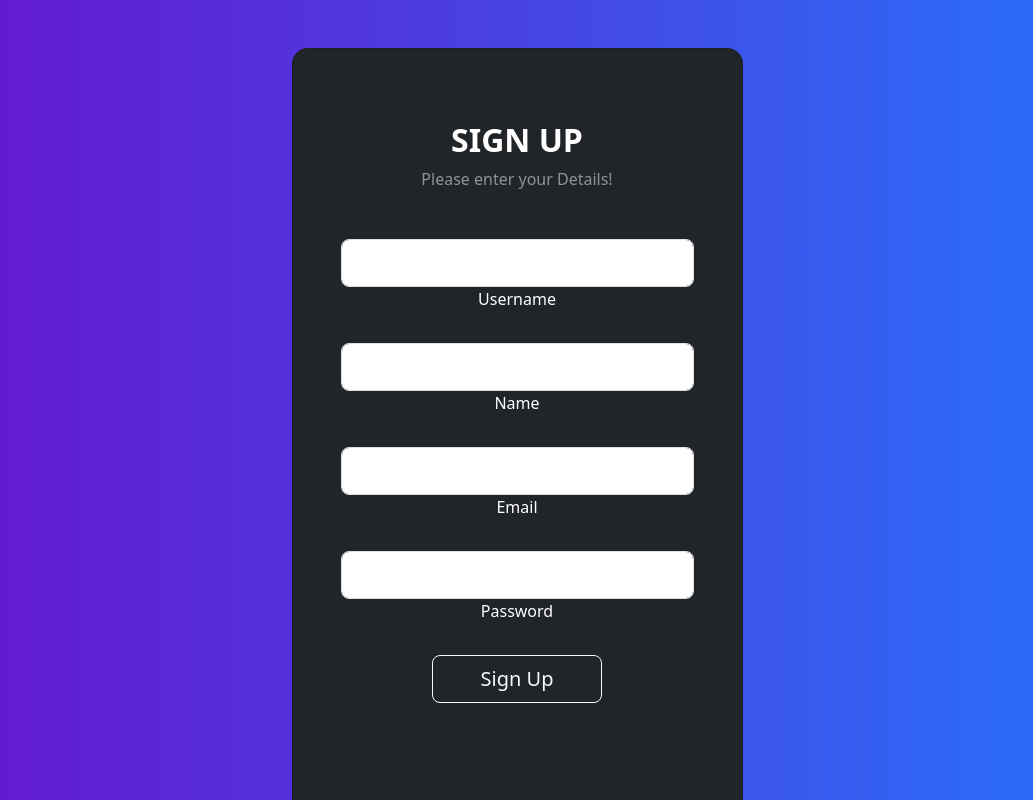
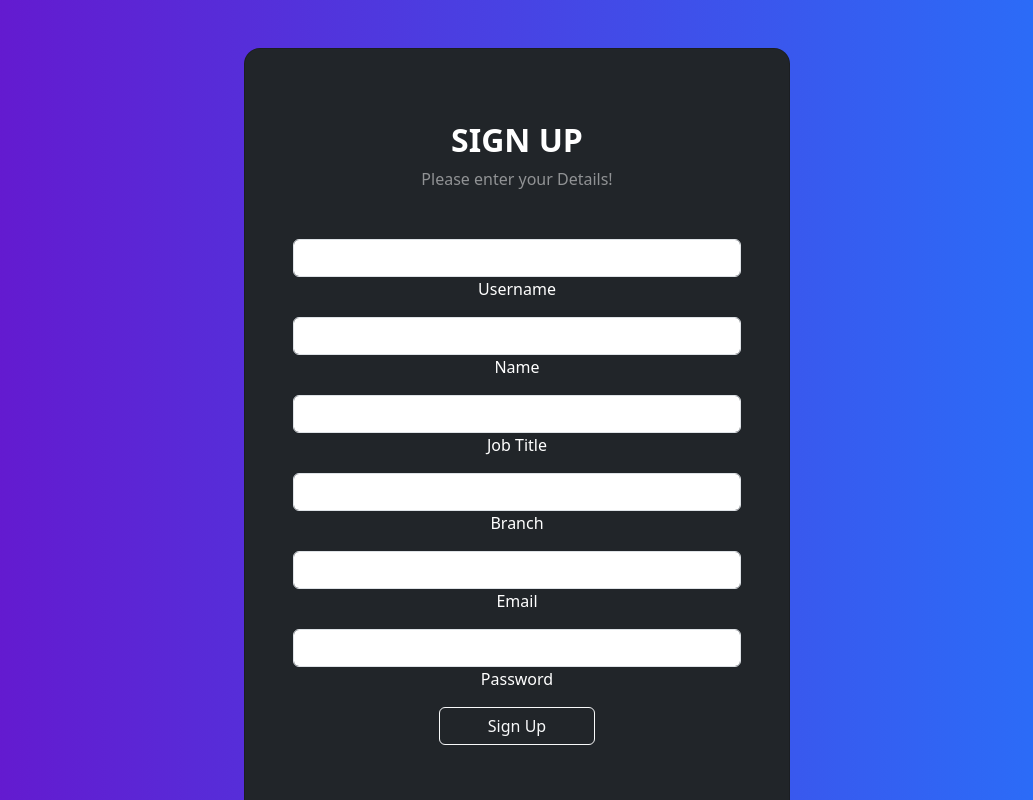
Before and after one commit to ObakengDigiLink/UserManagementSystem, an Angular app: page /register in a window 1280 px wide. Shown: the top 800 px of the page, without its empty margins (123-1156 px from the left). Built offline with nearby package versions, Linux system fonts and the light colour scheme.

Commit message:
Done with update

```diff
--- a/db.json
+++ b/db.json
@@ -1,36 +1,54 @@
 {
   "user": [
-    {
-      "id": "Obakeng",
-      "name": "Obakeng Pitse",
-      "password": "Obakeng@123",
-      "email": "obakeng.op@gmail.com",
-      "role": "admin",
-      "isActive": true
-    },
     {
       "id": "Rivaldo",
       "name": "Rivaldo Brazil",
       "password": "Rivaldo@123",
       "email": "rivaldo@sports.com",
+      "title": "Java Developer",
+      "branch": "Soshanguve",
+      "role": "admin",
+      "isActive": true
+    },
+    {
+      "id": "Kagiso",
+      "name": "Kagiso Rabada",
+      "password": "Kagiso@123",
+      "email": "kagisoR@gmail.com",
+      "title": "Cricketer",
+      "branch": "Cape Town",
+      "role": "user",
+      "isActive": true
+    },
+    {
+      "id": "Peter",
+      "name": "Peter Parker",
+      "password": "Peter@123",
+      "email": "peterP@gmail.com",
+      "title": "Actor",
+      "branch": "Pretoria",
+      "role": "admin",
+      "isActive": true
+    },
+    {
+      "id": "Kevin",
+      "name": "Kevin Constner",
+      "password": "Kevin@123",
+      "email": "kevinK@gmail.com",
+      "title": "Actor",
+      "branch": "Hollywood",
       "role": "",
       "isActive": false
     },
     {
-      "id": "Desmod",
-      "name": "Desmond McPitz",
-      "password": "Desmond@123",
-      "email": "desmond@gmail.com",
-      "role": "",
-      "isActive": false
-    },
-    {
-      "id": "BennyM",
-      "name": "Benny McCathy",
-      "password": "Benny@123",
-      "email": "benny@manu.com",
-      "role": "",
-      "isActive": false
+      "id": "Rockey",
+      "name": "Rockey Balboa",
+      "password": "ROckey@123",
+      "email": "rockyB@gmail.com",
+      "title": "Boxer",
+      "branch": "Hollywood",
+      "role": "admin",
+      "isActive": true
     }
   ]
 }
--- a/src/app/components/home/home.component.html
+++ b/src/app/components/home/home.component.html
@@ -27,7 +27,7 @@
           </svg>
           <h5 class="my-3">{{ user.name }}</h5>
           <p class="text-muted mb-1">{{ user.email }}</p>
-          <p class="text-muted mb-4">Bay Area, San Francisco, CA</p>
+          <p class="text-muted mb-4">{{ user.branch }}</p>
           <div class="d-flex justify-content-center mb-2">
             <button type="button" class="btn btn-outline-primary ms-1">
               <a [href]="'mailto:' + user.email">Message</a>
--- a/src/app/components/profile/profile.component.html
+++ b/src/app/components/profile/profile.component.html
@@ -17,34 +17,30 @@
                 class="img-fluid my-5"
                 style="width: 120px"
               />
-              <h5>{{ user.name }}</h5>
-              <p>Web Designer</p>
+              <h5>{{ updateForm.value.name }}</h5>
+              <p>{{ updateForm.value.title }}</p>
               <i class="far fa-edit mb-5"></i>
             </div>
             <div class="col-md-8">
               <div class="card-body p-4">
-                <h6>Information</h6>
+                <h6>User Information</h6>
                 <hr class="mt-0 mb-4" />
                 <div class="row pt-1">
                   <div class="col-6 mb-3">
                     <h6>Email</h6>
-                    <p class="text-muted">{{ user.email }}</p>
+                    <p class="text-muted">{{ updateForm.value.email }}</p>
                   </div>
                   <div class="col-6 mb-3">
                     <h6>Username</h6>
-                    <p class="text-muted">{{ user.id }}</p>
+                    <p class="text-muted">{{ updateForm.value.id }}</p>
                   </div>
                 </div>
                 <h6>Projects</h6>
                 <hr class="mt-0 mb-4" />
                 <div class="row pt-1">
                   <div class="col-6 mb-3">
-                    <h6>Recent</h6>
-                    <p class="text-muted">Lorem ipsum</p>
-                  </div>
-                  <div class="col-6 mb-3">
-                    <h6>Most Viewed</h6>
-                    <p class="text-muted">Dolor sit amet</p>
+                    <h6>Branch</h6>
+                    <p class="text-muted">{{ updateForm.value.branch }}</p>
                   </div>
                 </div>
                 <div class="d-flex justify-content-start">
@@ -52,7 +48,6 @@
                     class="btn btn-secondary"
                     data-bs-toggle="modal"
                     data-bs-target="#exampleModal"
-                    (click)="update()"
                   >
                     Update details
                   </button>
@@ -77,7 +72,7 @@
 >
   <div class="modal-dialog" role="document">
     <div class="modal-content">
-      <div style="background-color: yellowgreen" class="modal-header">
+      <div style="background-color: rgb(209, 153, 68)" class="modal-header">
         <h5
           style="color: white; font-size: 15px"
           class="modal-title"
@@ -96,14 +91,23 @@
       </div>
       <div class="modal-body">
         <!-- Form -->
-        <form>
+        <form [formGroup]="updateForm">
+          <div class="form-group mb-2 disabled">
+            <label>Enter username</label>
+            <input
+              type="text"
+              class="form-control"
+              placeholder="Enter username"
+              formControlName="id"
+            />
+          </div>
           <div class="form-group mb-2">
             <label>Enter name</label>
             <input
               type="text"
               class="form-control"
-              formControlName="nameM"
               placeholder="Enter name"
+              formControlName="name"
             />
           </div>
           <div class="form-group mb-2">
@@ -111,27 +115,50 @@
             <input
               type="email"
               class="form-control"
-              formControlName="emailM"
               placeholder="Enter email"
+              formControlName="email"
             />
           </div>
           <div class="form-group mb-2">
-            <label>Enter username</label>
+            <label>Enter Job Title</label>
             <input
               type="text"
               class="form-control"
-              formControlName="usernameM"
-              placeholder="Enter username"
+              placeholder="Enter job title"
+              formControlName="title"
+            />
+          </div>
+          <div class="form-group mb-2">
+            <label>Enter Branch</label>
+            <input
+              type="text"
+              class="form-control"
+              placeholder="Enter branch"
+              formControlName="branch"
+            />
+          </div>
+          <div class="form-group mb-2">
+            <label>Enter Password</label>
+            <input
+              type="password"
+              class="form-control"
+              placeholder="Enter password"
+              formControlName="password"
             />
           </div>
 
-          <button type="submit" class="btn btn-primary" data-bs-dismiss="modal">
+          <button
+            type="submit"
+            class="btn btn-primary"
+            data-bs-dismiss="modal"
+            (click)="update()"
+          >
             Save
           </button>
         </form>
         <!-- End of form -->
       </div>
-      <div style="background-color: yellowgreen" class="modal-footer">
+      <div style="background-color: rgb(209, 153, 68)" class="modal-footer">
         <button type="button" class="btn btn-danger" data-bs-dismiss="modal">
           Cancel
         </button>
--- a/src/app/components/register/register.component.html
+++ b/src/app/components/register/register.component.html
@@ -1,7 +1,7 @@
-<section class="vh-100 gradient-custom">
-  <div class="container py-5 h-100">
-    <div class="row d-flex justify-content-center align-items-center h-100">
-      <div class="col-12 col-md-8 col-lg-6 col-xl-5">
+<section class="vh-120 gradient-custom">
+  <div class="container py-5 h-50">
+    <div class="row d-flex justify-content-center align-items-center h-55">
+      <div class="col-12 col-md-8 col-lg-6 col-xl-6">
         <div class="card bg-dark text-white" style="border-radius: 1rem">
           <div class="card-body p-5 text-center">
             <form
@@ -12,54 +12,74 @@
                 <h2 class="fw-bold mb-2 text-uppercase">Sign Up</h2>
                 <p class="text-white-50 mb-5">Please enter your Details!</p>
 
-                <div class="form-outline form-white mb-4">
+                <div class="form-outline form-white mb-2">
                   <input
                     required
                     type="text"
                     id="typeUsernameX"
-                    class="form-control form-control-lg"
+                    class="form-control form-control-md"
                     formControlName="id"
                   />
                   <label class="form-label" for="typeUsernameX">Username</label>
                 </div>
 
-                <div class="form-outline form-white mb-4">
+                <div class="form-outline form-white mb-2">
                   <input
                     type="text"
                     id="typeNameX"
-                    class="form-control form-control-lg"
+                    class="form-control form-control-md"
                     formControlName="name"
                   />
                   <label class="form-label" for="typeNameX">Name</label>
                 </div>
 
-                <div class="form-outline form-white mb-4">
+                <div class="form-outline form-white mb-2">
+                  <input
+                    type="text"
+                    id="typeTitleX"
+                    class="form-control form-control-md"
+                    formControlName="title"
+                  />
+                  <label class="form-label" for="typeTitleX">Job Title</label>
+                </div>
+
+                <div class="form-outline form-white mb-2">
+                  <input
+                    type="text"
+                    id="typeBranchX"
+                    class="form-control form-control-md"
+                    formControlName="branch"
+                  />
+                  <label class="form-label" for="typeBranchX">Branch</label>
+                </div>
+
+                <div class="form-outline form-white mb-2">
                   <input
                     type="email"
                     id="typeEmailX"
-                    class="form-control form-control-lg"
+                    class="form-control form-control-md"
                     formControlName="email"
                   />
                   <label class="form-label" for="typeEmailX">Email</label>
                 </div>
 
-                <div class="form-outline form-white mb-4">
+                <div class="form-outline form-white mb-2">
                   <input
                     type="password"
                     id="typePasswordX"
-                    class="form-control form-control-lg"
+                    class="form-control form-control-md"
                     formControlName="password"
                   />
                   <label class="form-label" for="typePasswordX">Password</label>
                 </div>
 
-                <button class="btn btn-outline-light btn-lg px-5">
+                <button class="btn btn-outline-light btn-md px-5">
                   Sign Up
                 </button>
               </div>
             </form>
             <div>
-              <p class="mb-0">
+              <p class="mb-0 mt-0">
                 Already have an account?
                 <a routerLink="../login" class="text-white-50 fw-bold"
                   >Log In</a
--- a/src/app/components/register/register.component.ts
+++ b/src/app/components/register/register.component.ts
@@ -19,9 +19,13 @@ export class RegisterComponent {
     name:this.builder.control('', Validators.required),
     password:this.builder.control('', Validators.compose([Validators.required, Validators.pattern('(?=.*[a-z])(?=.*[A-Z])(?=.*[0-9])(?=.*[$@$!%*?&])[A-Za-zd$@$!%*?&].{8,}')])),
     email:this.builder.control('', Validators.compose([Validators.email, Validators.required])),
+    title:this.builder.control('', Validators.required),
+    branch:this.builder.control('', Validators.required),
     role:this.builder.control(''),
     isActive:this.builder.control(false)
   });
+
+
 
   proceedRegistration(){
     if(this.registerationForm.valid){
--- a/src/app/components/users/users.component.html
+++ b/src/app/components/users/users.component.html
@@ -6,6 +6,8 @@
         <th scope="col">Full Name</th>
         <th scope="col">Email</th>
         <th scope="col">Role</th>
+        <th scope="col">Job Title</th>
+        <th scope="col">Branch</th>
         <th scope="col">Is Active?</th>
       </tr>
     </thead>
@@ -15,12 +17,15 @@
         <td>{{ user.name }}</td>
         <td>{{ user.email }}</td>
         <td>{{ role(user.role) }}</td>
+        <td>{{ user.title }}</td>
+        <td>{{ user.branch }}</td>
         <td>{{ isActive(user.isActive) }}</td>
         <td>
           <button
             class="btn btn-info"
             data-bs-toggle="modal"
             data-bs-target="#exampleModal"
+            (click)="update(user.id)"
           >
             Update</button
           >&nbsp;
@@ -28,7 +33,7 @@
             class="btn btn-danger"
             data-bs-toggle="modal"
             data-bs-target="#deleteUser"
-            (click)="deleteUser(user.id)"
+            (click)="getCurrId(user.id)"
           >
             Delete
           </button>
@@ -49,7 +54,7 @@
 >
   <div class="modal-dialog" role="document">
     <div class="modal-content">
-      <div style="background-color: yellowgreen" class="modal-header">
+      <div style="background-color: rgb(209, 153, 68)" class="modal-header">
         <h5
           style="color: white; font-size: 15px"
           class="modal-title"
@@ -68,37 +73,24 @@
       </div>
       <div class="modal-body">
         <!-- Form -->
-        <form>
-          <div class="form-group mb-2">
-            <label>Enter name</label>
-            <input
-              type="text"
-              class="form-control"
-              formControlName="nameM"
-              placeholder="Enter name"
-            />
-          </div>
-          <div class="form-group mb-2">
-            <label>Enter email</label>
-            <input
-              type="email"
-              class="form-control"
-              formControlName="emailM"
-              placeholder="Enter email"
-            />
-          </div>
+        <form [formGroup]="updateForm">
           <div class="form-group mb-2">
             <label>Enter username</label>
             <input
               type="text"
               class="form-control"
-              formControlName="usernameM"
+              formControlName="id"
               placeholder="Enter username"
             />
           </div>
           <div class="form-group mb-2">
             <label>Role</label>
-            <select class="form-control" name="roles" id="role">
+            <select
+              class="form-control"
+              name="roles"
+              id="role"
+              formControlName="role"
+            >
               <option value="unassigned">Unassigned</option>
               <option value="admin">Admin</option>
               <option value="user">User</option>
@@ -107,17 +99,25 @@
           <div class="form-group mb-2">
             <label>Activate</label>
             <div class="form-check">
-              <input class="form-check-input" type="checkbox" id="" />
+              <input
+                class="form-check-input"
+                type="checkbox"
+                formControlName="isActive"
+              />
               <label class="form-check-label" for=""> Active </label>
             </div>
           </div>
-          <button type="submit" class="btn btn-primary" data-bs-dismiss="modal">
+          <button
+            class="btn btn-primary"
+            data-bs-dismiss="modal"
+            (click)="confirmUpdate()"
+          >
             Save
           </button>
         </form>
         <!-- End of form -->
       </div>
-      <div style="background-color: yellowgreen" class="modal-footer">
+      <div style="background-color: rgb(209, 153, 68)" class="modal-footer">
         <button type="button" class="btn btn-danger" data-bs-dismiss="modal">
           Cancel
         </button>
@@ -138,7 +138,7 @@
 >
   <div class="modal-dialog" role="document">
     <div class="modal-content">
-      <div style="background-color: yellowgreen" class="modal-header">
+      <div style="background-color: rgb(209, 153, 68)" class="modal-header">
         <h5
           style="color: red; font-size: 15px"
           class="modal-title"
@@ -158,7 +158,7 @@
       <div class="modal-body">
         <h2 style="color: red">Are you sure?</h2>
       </div>
-      <div style="background-color: yellowgreen" class="modal-footer">
+      <div style="background-color: rgb(209, 153, 68)" class="modal-footer">
         <button type="button" class="btn btn-danger" (click)="confirmDelete()">
           Yes
         </button>
--- a/src/app/service/auth.service.ts
+++ b/src/app/service/auth.service.ts
@@ -22,7 +22,10 @@ export class AuthService {
   }
 
   updateUser(code: any, inputData: any){
-    return this.http.put(this.apiUrl+'/'+code, inputData);
+    return this.http.put(this.apiUrl+'/'+code, inputData).subscribe( res => {
+      this.getAll();
+      location.reload();
+    });
   }
 
   deleteUserApi(code:any){
```
Also changed, not shown: src/app/app.component.html (+3 -5 lines), src/app/components/login/login.component.html (+5 -5 lines), src/app/components/profile/profile.component.ts (+33 -5 lines), src/app/components/users/users.component.ts (+42 -5 lines).
